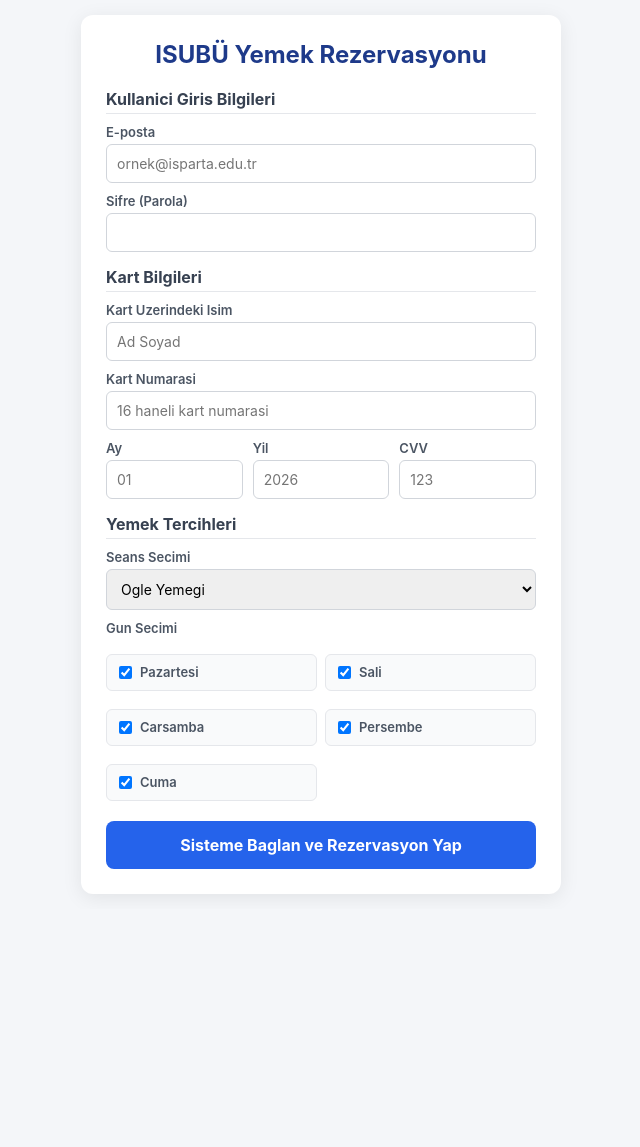
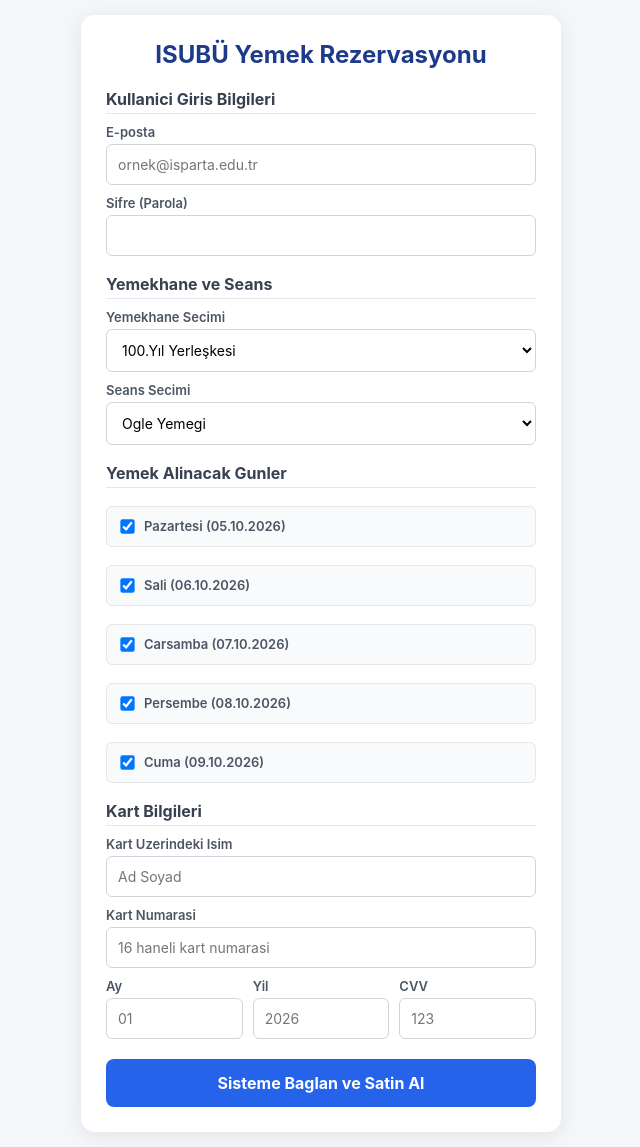
Before and after one commit to aaayyuob/isubu-yemek-bot, a Flask app: page / in a window 1280 px wide. Shown: the whole page, without its empty margins (319-959 px from the left). Before the commit the page ends 869 px from the top, so only its background shows below. Run offline with Flask 3, Linux system fonts and the light colour scheme.

Commit message:
Update index.html

```diff
--- a/templates/index.html
+++ b/templates/index.html
@@ -7,16 +7,16 @@
   <style>
     * { box-sizing: border-box; font-family: -apple-system, BlinkMacSystemFont, "Segoe UI", Roboto, sans-serif; }
     body { background: #f4f6f9; margin: 0; padding: 15px; display: flex; justify-content: center; }
-    .card { background: white; padding: 25px; border-radius: 12px; width: 100%; max-width: 480px; box-shadow: 0 4px 20px rgba(0,0,0,0.08); }
+    .card { background: white; padding: 25px; border-radius: 14px; width: 100%; max-width: 480px; box-shadow: 0 4px 20px rgba(0,0,0,0.08); }
     h2 { margin-top: 0; color: #1e3a8a; text-align: center; }
-    h4 { margin: 15px 0 8px 0; color: #374151; border-bottom: 1px solid #e5e7eb; padding-bottom: 4px; }
+    h4 { margin: 18px 0 8px 0; color: #374151; border-bottom: 1px solid #e5e7eb; padding-bottom: 4px; }
     label { display: block; margin-top: 10px; font-weight: 600; font-size: 13px; color: #4b5563; }
-    input[type="text"], input[type="password"], select { width: 100%; padding: 10px; margin-top: 4px; border: 1px solid #d1d5db; border-radius: 6px; font-size: 14px; }
+    input[type="text"], input[type="password"], select { width: 100%; padding: 11px; margin-top: 4px; border: 1px solid #d1d5db; border-radius: 6px; font-size: 14px; background: #fff; }
     .row { display: flex; gap: 10px; }
     .row > div { flex: 1; }
-    .days-grid { display: grid; grid-template-columns: 1fr 1fr; gap: 8px; margin-top: 8px; }
-    .day-item { display: flex; align-items: center; background: #f9fafb; padding: 8px; border-radius: 6px; border: 1px solid #e5e7eb; font-size: 13px; }
-    .day-item input { margin-right: 8px; }
+    .days-grid { display: grid; grid-template-columns: 1fr; gap: 8px; margin-top: 8px; }
+    .day-item { display: flex; align-items: center; background: #f9fafb; padding: 10px; border-radius: 6px; border: 1px solid #e5e7eb; font-size: 13px; }
+    .day-item input { margin-right: 10px; transform: scale(1.1); }
     button { width: 100%; padding: 14px; background: #2563eb; color: white; border: none; border-radius: 8px; font-size: 16px; font-weight: bold; margin-top: 20px; cursor: pointer; }
     button:hover { background: #1d4ed8; }
   </style>
@@ -30,6 +30,44 @@
       <input type="text" name="email" placeholder="ornek@isparta.edu.tr" required>
       <label>Sifre (Parola)</label>
       <input type="password" name="password" required>
+
+      <h4>Yemekhane ve Seans</h4>
+      <label>Yemekhane Secimi</label>
+      <select name="yemekhane" required>
+        <option value="100.Yıl Yerleşkesi" selected>100.Yıl Yerleşkesi</option>
+        <option value="Aksu MYO">Aksu MYO</option>
+        <option value="Atabey MYO">Atabey MYO</option>
+        <option value="Çiftçi Eğitim Merkezi">Çiftçi Eğitim Merkezi</option>
+        <option value="Eğirdir MYO">Eğirdir MYO</option>
+        <option value="Gelendost MYO">Gelendost MYO</option>
+        <option value="Gönen MYO">Gönen MYO</option>
+        <option value="Keçiborlu MYO">Keçiborlu MYO</option>
+        <option value="OSB MYO">OSB MYO</option>
+        <option value="REKTÖRLÜK YEMEKHANESİ">REKTÖRLÜK YEMEKHANESİ</option>
+        <option value="Senirkent MYO">Senirkent MYO</option>
+        <option value="Sütçüler Prof.Dr. Hasan Gürbüz MYO">Sütçüler Prof.Dr. Hasan Gürbüz MYO</option>
+        <option value="Şarkikaraağaç Turizm MYO">Şarkikaraağaç Turizm MYO</option>
+        <option value="Teknik Bilimler MYO">Teknik Bilimler MYO</option>
+        <option value="Turizm Fakültesi">Turizm Fakültesi</option>
+        <option value="Uluborlu Selahattin Karasoy MYO">Uluborlu Selahattin Karasoy MYO</option>
+        <option value="Yalvaç Teknik Bilimler MYO">Yalvaç Teknik Bilimler MYO</option>
+        <option value="Yenişarbademli MYO">Yenişarbademli MYO</option>
+      </select>
+
+      <label>Seans Secimi</label>
+      <select name="seans">
+        <option value="Ogle">Ogle Yemegi</option>
+        <option value="Aksam">Aksam Yemegi</option>
+      </select>
+
+      <h4>Yemek Alinacak Gunler</h4>
+      <div class="days-grid">
+        <label class="day-item"><input type="checkbox" name="days" value="Pazartesi" checked> Pazartesi ({{ dates['Pazartesi'] }})</label>
+        <label class="day-item"><input type="checkbox" name="days" value="Sali" checked> Sali ({{ dates['Sali'] }})</label>
+        <label class="day-item"><input type="checkbox" name="days" value="Carsamba" checked> Carsamba ({{ dates['Carsamba'] }})</label>
+        <label class="day-item"><input type="checkbox" name="days" value="Persembe" checked> Persembe ({{ dates['Persembe'] }})</label>
+        <label class="day-item"><input type="checkbox" name="days" value="Cuma" checked> Cuma ({{ dates['Cuma'] }})</label>
+      </div>
 
       <h4>Kart Bilgileri</h4>
       <label>Kart Uzerindeki Isim</label>
@@ -51,23 +89,7 @@
         </div>
       </div>
 
-      <h4>Yemek Tercihleri</h4>
-      <label>Seans Secimi</label>
-      <select name="seans">
-        <option value="Ogle">Ogle Yemegi</option>
-        <option value="Aksam">Aksam Yemegi</option>
-      </select>
-
-      <label>Gun Secimi</label>
-      <div class="days-grid">
-        <label class="day-item"><input type="checkbox" name="days" value="Pazartesi" checked> Pazartesi</label>
-        <label class="day-item"><input type="checkbox" name="days" value="Sali" checked> Sali</label>
-        <label class="day-item"><input type="checkbox" name="days" value="Carsamba" checked> Carsamba</label>
-        <label class="day-item"><input type="checkbox" name="days" value="Persembe" checked> Persembe</label>
-        <label class="day-item"><input type="checkbox" name="days" value="Cuma" checked> Cuma</label>
-      </div>
-
-      <button type="submit">Sisteme Baglan ve Rezervasyon Yap</button>
+      <button type="submit">Sisteme Baglan ve Satin Al</button>
     </form>
   </div>
 </body>
```
